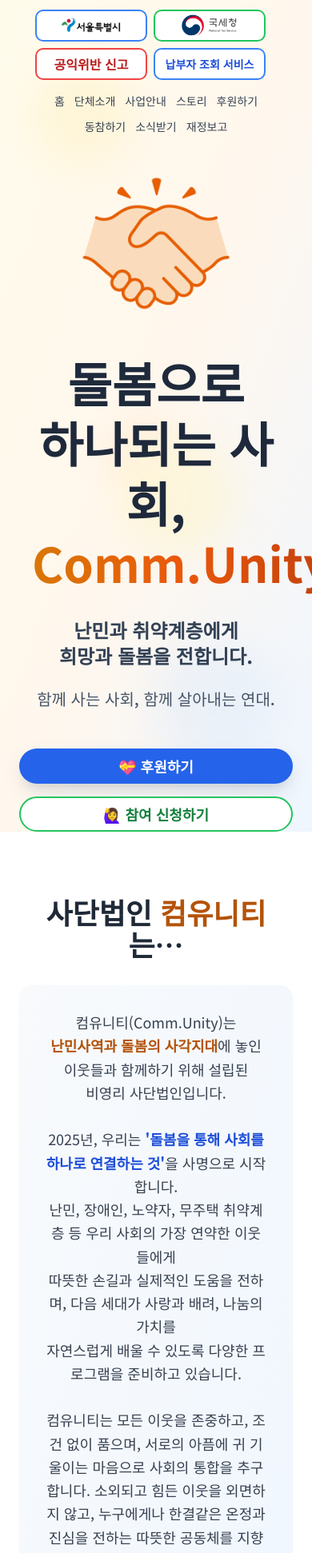
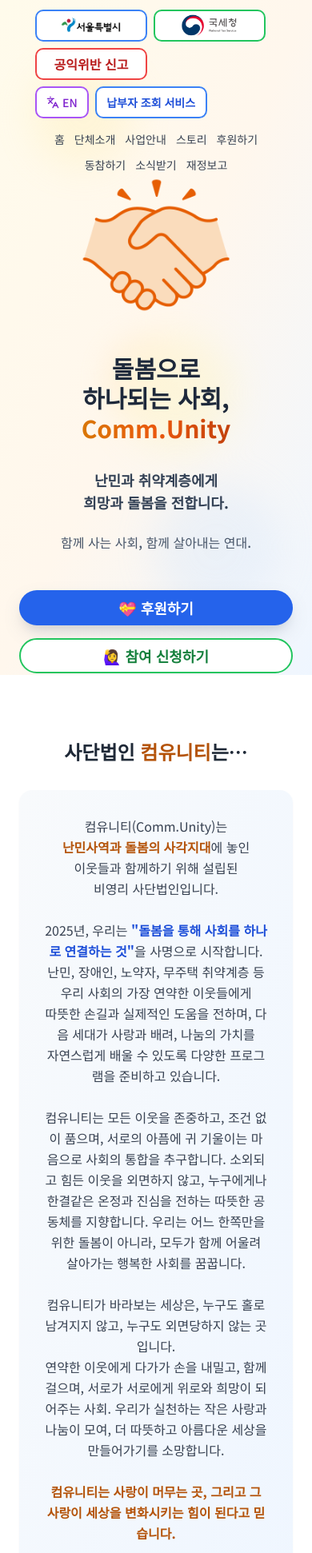
Before and after one commit to curara81/community-pj, a React (Vite) app: page / in a window 390 px wide. Shown: the top 1942 px of the page at 80% size. Built offline with nearby package versions, Linux system fonts and the light colour scheme.

Commit message:
Implement responsive design and add EN toggle
- Adjust font sizes and styles for mobile devices.
- Add an English (EN) language toggle button.
- Implement language switching for all text.

```diff
--- a/src/App.tsx
+++ b/src/App.tsx
@@ -5,6 +5,7 @@ import { TooltipProvider } from "@/components/ui/tooltip";
 import { QueryClient, QueryClientProvider } from "@tanstack/react-query";
 import { BrowserRouter, Routes, Route } from "react-router-dom";
 import { AuthProvider } from "@/hooks/useAuth";
+import { LanguageProvider } from "@/contexts/LanguageContext";
 import Index from "./pages/Index";
 import About from "./pages/About";
 import Business from "./pages/Business";
@@ -20,6 +21,7 @@ const queryClient = new QueryClient();
 const App = () => (
   <QueryClientProvider client={queryClient}>
     <AuthProvider>
+      <LanguageProvider>
         <TooltipProvider>
           <Toaster />
           <Sonner />
@@ -38,6 +40,7 @@ const App = () => (
             </Routes>
           </BrowserRouter>
         </TooltipProvider>
+      </LanguageProvider>
     </AuthProvider>
   </QueryClientProvider>
 );
--- a/src/components/Header.tsx
+++ b/src/components/Header.tsx
@@ -1,11 +1,15 @@
 import React, { memo, useCallback } from 'react';
 import { Button } from "@/components/ui/button";
 import { Link } from "react-router-dom";
+import { Languages } from "lucide-react";
 import VolunteerModal from "./VolunteerModal";
 import AuthButton from "./AuthButton";
+import { useLanguage } from "@/contexts/LanguageContext";
 
 
 const Header = memo(() => {
+  const { language, toggleLanguage, t } = useLanguage();
+
   const handleSeoulClick = useCallback(() => {
     window.open("https://www.seoul.go.kr/main/index.jsp", "_blank");
   }, []);
@@ -63,16 +67,34 @@ const Header = memo(() => {
                 onClick={handleWhistleblowerClick}
                 className="!border-2 !border-red-500 !text-red-700 !bg-white hover:!bg-white !w-[140px] sm:!w-[160px] lg:!w-[180px] !h-[40px] sm:!h-[45px] lg:!h-[50px] flex items-center justify-center text-base sm:text-lg font-semibold"
               >
-                공익위반 신고
+                {t('공익위반 신고', 'Report Violation')}
               </Button>
-              {/* 모바일에서만 납부자 조회 서비스 버튼을 공익위반신고 옆에 배치 */}
-              <div className="block md:hidden">
+              {/* 모바일에서만 언어 전환 버튼과 납부자 조회 서비스 버튼을 공익위반신고 옆에 배치 */}
+              <div className="flex md:hidden gap-2">
+                <Button
+                  variant="outline"
+                  size="sm"
+                  onClick={toggleLanguage}
+                  className="!border-2 !border-purple-500 !text-purple-700 hover:!bg-purple-50 !h-[40px] flex items-center gap-1"
+                >
+                  <Languages size={14} />
+                  {language === 'ko' ? 'EN' : '한글'}
+                </Button>
                 <AuthButton />
               </div>
             </div>
 
-            {/* 우측: 로그인 버튼 (데스크탑에서만 표시) */}
+            {/* 우측: 언어 전환 버튼과 로그인 버튼 (데스크탑에서만 표시) */}
             <div className="hidden md:flex items-center gap-3">
+              <Button
+                variant="outline"
+                size="sm"
+                onClick={toggleLanguage}
+                className="!border-2 !border-purple-500 !text-purple-700 hover:!bg-purple-50 !h-[40px] flex items-center gap-2"
+              >
+                <Languages size={16} />
+                {language === 'ko' ? 'EN' : '한글'}
+              </Button>
               <AuthButton />
             </div>
           </div>
@@ -80,28 +102,28 @@ const Header = memo(() => {
           {/* 두 번째 줄: 네비게이션 메뉴 */}
           <div className="flex flex-wrap justify-center lg:justify-start gap-3 lg:gap-6">
             <Link to="/" className="text-gray-700 hover:text-blue-600 font-medium transition-colors text-sm lg:text-base whitespace-nowrap">
-              홈
+              {t('홈', 'Home')}
             </Link>
             <Link to="/about" className="text-gray-700 hover:text-blue-600 font-medium transition-colors text-sm lg:text-base whitespace-nowrap">
-              단체소개
+              {t('단체소개', 'About Us')}
             </Link>
             <Link to="/business" className="text-gray-700 hover:text-blue-600 font-medium transition-colors text-sm lg:text-base whitespace-nowrap">
-              사업안내
+              {t('사업안내', 'Programs')}
             </Link>
             <Link to="/gallery" className="text-gray-700 hover:text-blue-600 font-medium transition-colors text-sm lg:text-base whitespace-nowrap">
-              스토리
+              {t('스토리', 'Stories')}
             </Link>
             <Link to="/donation" className="text-gray-700 hover:text-blue-600 font-medium transition-colors text-sm lg:text-base whitespace-nowrap">
-              후원하기
+              {t('후원하기', 'Donate')}
             </Link>
             <Link to="/volunteer" className="text-gray-700 hover:text-blue-600 font-medium transition-colors text-sm lg:text-base whitespace-nowrap">
-              동참하기
+              {t('동참하기', 'Volunteer')}
             </Link>
             <Link to="/newsletter" className="text-gray-700 hover:text-blue-600 font-medium transition-colors text-sm lg:text-base whitespace-nowrap">
-              소식받기
+              {t('소식받기', 'Newsletter')}
             </Link>
             <Link to="/financial-report" className="text-gray-700 hover:text-blue-600 font-medium transition-colors text-sm lg:text-base whitespace-nowrap">
-              재정보고
+              {t('재정보고', 'Financial Report')}
             </Link>
           </div>
         </div>
@@ -127,19 +149,19 @@ const Header = memo(() => {
               />
             </div>
 
-            <h1 className="text-6xl md:text-8xl lg:text-9xl font-bold mb-8 leading-tight px-4">
-              <span className="block text-slate-800">돌봄으로</span>
-              <span className="block text-slate-800">하나되는 사회,</span>
+            <h1 className="text-3xl sm:text-4xl md:text-8xl lg:text-9xl font-bold mb-8 leading-tight px-4">
+              <span className="block text-slate-800">{t('돌봄으로', 'Through Care,')}</span>
+              <span className="block text-slate-800">{t('하나되는 사회,', 'United Society,')}</span>
               <span className="bg-gradient-to-r from-amber-600 via-orange-600 to-orange-700 bg-clip-text text-transparent">Comm.Unity</span>
             </h1>
 
             <div className="space-y-6 mb-12 animate-slide-up px-4">
-              <p className="text-2xl md:text-3xl lg:text-4xl text-slate-700 font-semibold text-center">
-                <span className="block">난민과 취약계층에게</span>
-                <span className="block">희망과 돌봄을 전합니다.</span>
+              <p className="text-lg sm:text-xl md:text-3xl lg:text-4xl text-slate-700 font-semibold text-center">
+                <span className="block">{t('난민과 취약계층에게', 'To refugees and')}</span>
+                <span className="block">{t('희망과 돌봄을 전합니다.', 'vulnerable communities, we deliver hope and care.')}</span>
               </p>
-              <p className="text-xl md:text-2xl lg:text-3xl text-slate-600 font-medium text-center">
-                함께 사는 사회, 함께 살아내는 연대.
+              <p className="text-base sm:text-lg md:text-2xl lg:text-3xl text-slate-600 font-medium text-center">
+                {t('함께 사는 사회, 함께 살아내는 연대.', 'A society where we live together, solidarity where we survive together.')}
               </p>
             </div>
 
@@ -149,7 +171,7 @@ const Header = memo(() => {
                 onClick={handleDonationClick}
                 className="!bg-blue-600 hover:!bg-blue-700 !text-white px-8 py-4 text-lg font-semibold rounded-full hover-lift helping-hand-shadow w-full sm:w-auto min-w-[200px]"
               >
-                💝 후원하기
+                💝 {t('후원하기', 'Donate')}
               </Button>
               <VolunteerModal>
                 <Button
@@ -157,7 +179,7 @@ const Header = memo(() => {
                   size="lg"
                   className="!border-2 !border-green-500 !text-green-700 hover:!bg-green-600 hover:!text-white px-8 py-4 text-lg font-semibold rounded-full hover-lift w-full sm:w-auto min-w-[200px]"
                 >
-                  🙋‍♀️ 참여 신청하기
+                  🙋‍♀️ {t('참여 신청하기', 'Apply to Volunteer')}
                 </Button>
               </VolunteerModal>
             </div>
--- a/src/components/IntroSection.tsx
+++ b/src/components/IntroSection.tsx
@@ -2,35 +2,38 @@
 import React, { memo } from 'react';
 import { Button } from "@/components/ui/button";
 import AboutModal from "./AboutModal";
+import { useLanguage } from "@/contexts/LanguageContext";
 
 const IntroSection = memo(() => {
+  const { t } = useLanguage();
+
   return (
     <section className="py-20 bg-white">
       <div className="container mx-auto px-6">
         <div className="max-w-4xl mx-auto text-center">
-          <h2 className="text-4xl md:text-5xl font-bold text-gray-800 mb-8">
-            사단법인 <span className="text-amber-700">컴유니티</span>는…
+          <h2 className="text-2xl sm:text-3xl md:text-5xl font-bold text-gray-800 mb-8">
+            {t('사단법인', 'Incorporated Foundation')} <span className="text-amber-700">{t('컴유니티', 'Comm.Unity')}</span>{t('는…', ' is...')}
           </h2>
 
           <div className="care-card rounded-2xl p-8 md:p-12 shadow-sm hover-lift">
-            <p className="text-lg md:text-xl leading-relaxed text-gray-700 mb-8">
-              컴유니티(Comm.Unity)는 <br className="block md:hidden" />
-              <strong className="text-amber-700">난민사역과 돌봄의 사각지대</strong>에 놓인 <br className="block md:hidden" />
-              이웃들과 함께하기 위해 설립된 <br className="block md:hidden" />
-              비영리 사단법인입니다.
+            <p className="text-base sm:text-lg md:text-xl leading-relaxed text-gray-700 mb-8">
+              {t('컴유니티(Comm.Unity)는', 'Comm.Unity is a')} <br className="block md:hidden" />
+              <strong className="text-amber-700">{t('난민사역과 돌봄의 사각지대', 'refugee ministry and care blind spots')}</strong>{t('에 놓인', ' that are placed in')} <br className="block md:hidden" />
+              {t('이웃들과 함께하기 위해 설립된', 'established to be with neighbors')} <br className="block md:hidden" />
+              {t('비영리 사단법인입니다.', 'non-profit corporation.')}
               <br /><br />
-              2025년, 우리는 <strong className="text-blue-700">'돌봄을 통해 사회를 하나로 연결하는 것'</strong>을 사명으로 시작합니다. <br />
-              난민, 장애인, 노약자, 무주택 취약계층 등 우리 사회의 가장 연약한 이웃들에게<br />
-              따뜻한 손길과 실제적인 도움을 전하며, 다음 세대가 사랑과 배려, 나눔의 가치를<br />
-              자연스럽게 배울 수 있도록 다양한 프로그램을 준비하고 있습니다.
+              {t('2025년, 우리는', '2025, we are')} <strong className="text-blue-700">{t('"돌봄을 통해 사회를 하나로 연결하는 것"', '"connecting society as one through care"')}</strong>{t('을 사명으로 시작합니다.', ' as our mission.')} <br />
+              {t('난민, 장애인, 노약자, 무주택 취약계층 등 우리 사회의 가장 연약한 이웃들에게', 'To the most vulnerable neighbors in our society, including refugees, people with disabilities, the elderly, and homeless vulnerable groups,')} <br />
+              {t('따뜻한 손길과 실제적인 도움을 전하며, 다음 세대가 사랑과 배려, 나눔의 가치를', 'we deliver warm hands and practical help, and ensure that the next generation can naturally learn the values of love, care, and sharing')} <br />
+              {t('자연스럽게 배울 수 있도록 다양한 프로그램을 준비하고 있습니다.', 'through various programs we are preparing.')}
               <br /><br />
-              컴유니티는 모든 이웃을 존중하고, 조건 없이 품으며, 서로의 아픔에 귀 기울이는 마음으로 사회의 통합을 추구합니다. 소외되고 힘든 이웃을 외면하지 않고, 누구에게나 한결같은 온정과 진심을 전하는 따뜻한 공동체를 지향합니다. 우리는 어느 한쪽만을 위한 돌봄이 아니라, 모두가 함께 어울려 살아가는 행복한 사회를 꿈꿉니다.
+              {t('컴유니티는 모든 이웃을 존중하고, 조건 없이 품으며, 서로의 아픔에 귀 기울이는 마음으로 사회의 통합을 추구합니다. 소외되고 힘든 이웃을 외면하지 않고, 누구에게나 한결같은 온정과 진심을 전하는 따뜻한 공동체를 지향합니다. 우리는 어느 한쪽만을 위한 돌봄이 아니라, 모두가 함께 어울려 살아가는 행복한 사회를 꿈꿉니다.', 'Comm.Unity pursues social integration with a heart that respects all neighbors, embraces them unconditionally, and listens to each other\'s pain. We strive for a warm community that does not turn away from marginalized and struggling neighbors, and delivers consistent warmth and sincerity to everyone. We dream of a happy society where everyone lives together in harmony, not care for just one side.')}
               <br /><br />
-              컴유니티가 바라보는 세상은, 누구도 홀로 남겨지지 않고, 누구도 외면당하지 않는 곳입니다.
+              {t('컴유니티가 바라보는 세상은, 누구도 홀로 남겨지지 않고, 누구도 외면당하지 않는 곳입니다.', 'The world that Comm.Unity envisions is a place where no one is left alone and no one is ignored.')}
               <br />
-              연약한 이웃에게 다가가 손을 내밀고, 함께 걸으며, 서로가 서로에게 위로와 희망이 되어주는 사회. 우리가 실천하는 작은 사랑과 나눔이 모여, 더 따뜻하고 아름다운 세상을 만들어가기를 소망합니다.
+              {t('연약한 이웃에게 다가가 손을 내밀고, 함께 걸으며, 서로가 서로에게 위로와 희망이 되어주는 사회. 우리가 실천하는 작은 사랑과 나눔이 모여, 더 따뜻하고 아름다운 세상을 만들어가기를 소망합니다.', 'A society where we reach out to vulnerable neighbors, walk together, and become comfort and hope for each other. We hope that the small love and sharing we practice will come together to create a warmer and more beautiful world.')}
               <br /><br />
-              <strong className="text-amber-700">컴유니티는 사랑이 머무는 곳, 그리고 그 사랑이 세상을 변화시키는 힘이 된다고 믿습니다.</strong>
+              <strong className="text-amber-700">{t('컴유니티는 사랑이 머무는 곳, 그리고 그 사랑이 세상을 변화시키는 힘이 된다고 믿습니다.', 'Comm.Unity believes that it is a place where love stays, and that love becomes the power to change the world.')}</strong>
             </p>
 
             <AboutModal>
@@ -39,7 +42,7 @@ const IntroSection = memo(() => {
                 size="lg"
                 className="border-2 border-blue-600 text-blue-700 hover:bg-blue-600 hover:text-white px-6 py-3 text-lg font-semibold rounded-xl transition-all duration-300"
               >
-                더 알아보기
+                {t('더 알아보기', 'Learn More')}
               </Button>
             </AboutModal>
           </div>
--- /dev/null
+++ b/src/contexts/LanguageContext.tsx
@@ -0,0 +1,39 @@
+import React, { createContext, useContext, useState, ReactNode } from 'react';
+
+interface LanguageContextType {
+  language: 'ko' | 'en';
+  toggleLanguage: () => void;
+  t: (ko: string, en: string) => string;
+}
+
+const LanguageContext = createContext<LanguageContextType | undefined>(undefined);
+
+export const useLanguage = () => {
+  const context = useContext(LanguageContext);
+  if (!context) {
+    throw new Error('useLanguage must be used within a LanguageProvider');
+  }
+  return context;
+};
+
+interface LanguageProviderProps {
+  children: ReactNode;
+}
+
+export const LanguageProvider: React.FC<LanguageProviderProps> = ({ children }) => {
+  const [language, setLanguage] = useState<'ko' | 'en'>('ko');
+
+  const toggleLanguage = () => {
+    setLanguage(prev => prev === 'ko' ? 'en' : 'ko');
+  };
+
+  const t = (ko: string, en: string) => {
+    return language === 'ko' ? ko : en;
+  };
+
+  return (
+    <LanguageContext.Provider value={{ language, toggleLanguage, t }}>
+      {children}
+    </LanguageContext.Provider>
+  );
+};
```
Also changed, not shown: src/components/VolunteerSection.tsx (+20 -17 lines). Lines whose indentation alone changed are shown as unchanged.
